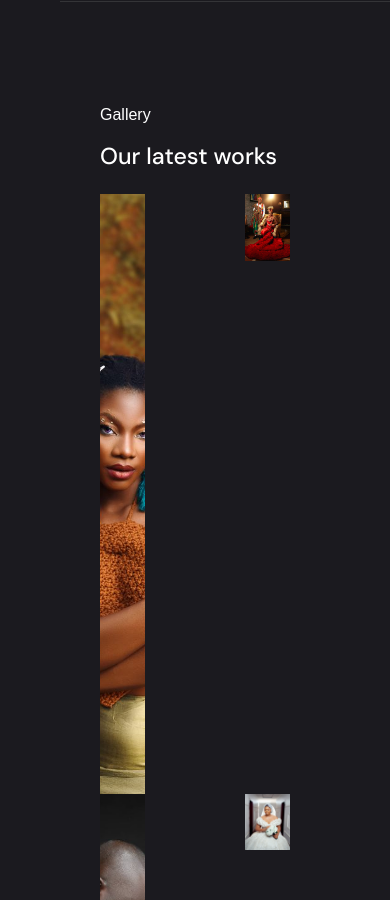
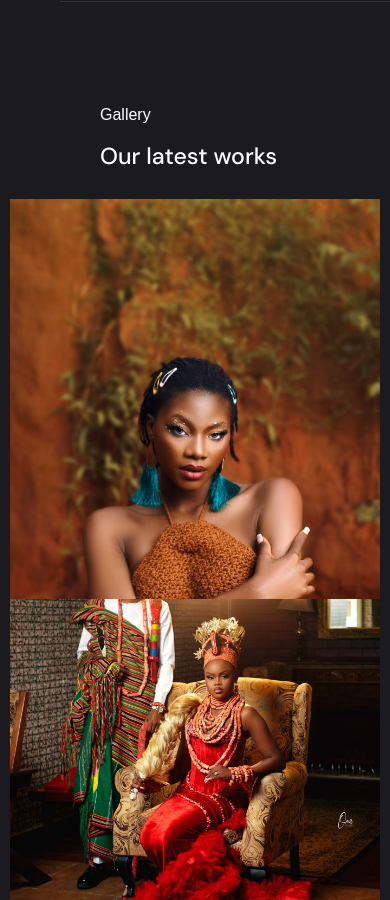
Before and after one commit to Brixx961/Design-to-code, a plain HTML site: page index.html in a window 390 px wide. Shown: the part 2024-2924 px from the top of the page. Drawn offline with nearby package versions, Linux system fonts and the light colour scheme.

Commit message:
Refined CSS for enhanced mobile responsiveness

```diff
--- a/index.html
+++ b/index.html
@@ -175,11 +175,11 @@
   <h3>Our latest works</h3>
  </div>
  <div class="showcase-gallery">
-  <img class="showcase-gallery-image one" src="images/latest-images1.jpg" alt="">
-  <img class="showcase-gallery-image two" src="images/latest-images2.jpg" alt="">
-  <img class="showcase-gallery-image three" src="images/latest-images3.jpg" alt="">
-  <img class="showcase-gallery-image four" src="images/latest-images5.jpg" alt="">
-  <img class="showcase-gallery-image five" src="images/latest-images4.jpg" alt="">
+  <div class="mob"><img class="showcase-gallery-image one mobile" src="images/latest-images1.jpg" alt=""></div>
+  <div class="mob"><img class="showcase-gallery-image two mobile" src="images/latest-images2.jpg" alt=""></div>
+  <div class="mob"><img class="showcase-gallery-image three mobile" src="images/latest-images3.jpg" alt=""></div>
+  <div class="mob"><img class="showcase-gallery-image four mobile" src="images/latest-images5.jpg" alt=""></div>
+  <div class="mob"><img class="showcase-gallery-image five mobile" src="images/latest-images4.jpg" alt=""></div>
  </div>
 
 </section>
--- a/style.css
+++ b/style.css
@@ -473,6 +473,33 @@ h5,h3{
   object-fit: cover;
 }
 
+@media (max-width: 768px) {
+  .showcase-gallery{
+    display: flex;
+    flex-wrap: wrap;
+    flex-direction: column;
+    width: 100%;
+    margin: 0px;
+    padding: 0px 10px;
+  }
+
+  .showcase-gallery-image{
+    max-width: 100%;
+    height: 400px;
+    object-fit: cover;
+    padding: 5px 0px;
+  }
+
+  .showcase-gallery-image.one.two{
+    padding: 5px 0px;
+  }
+
+.mob{
+  max-width: 100%;
+    height: 400px;
+    object-fit: cover;
+}
+
 .about-us-text{
   color: white;
   padding: 100px 0px 30px 100px
```
